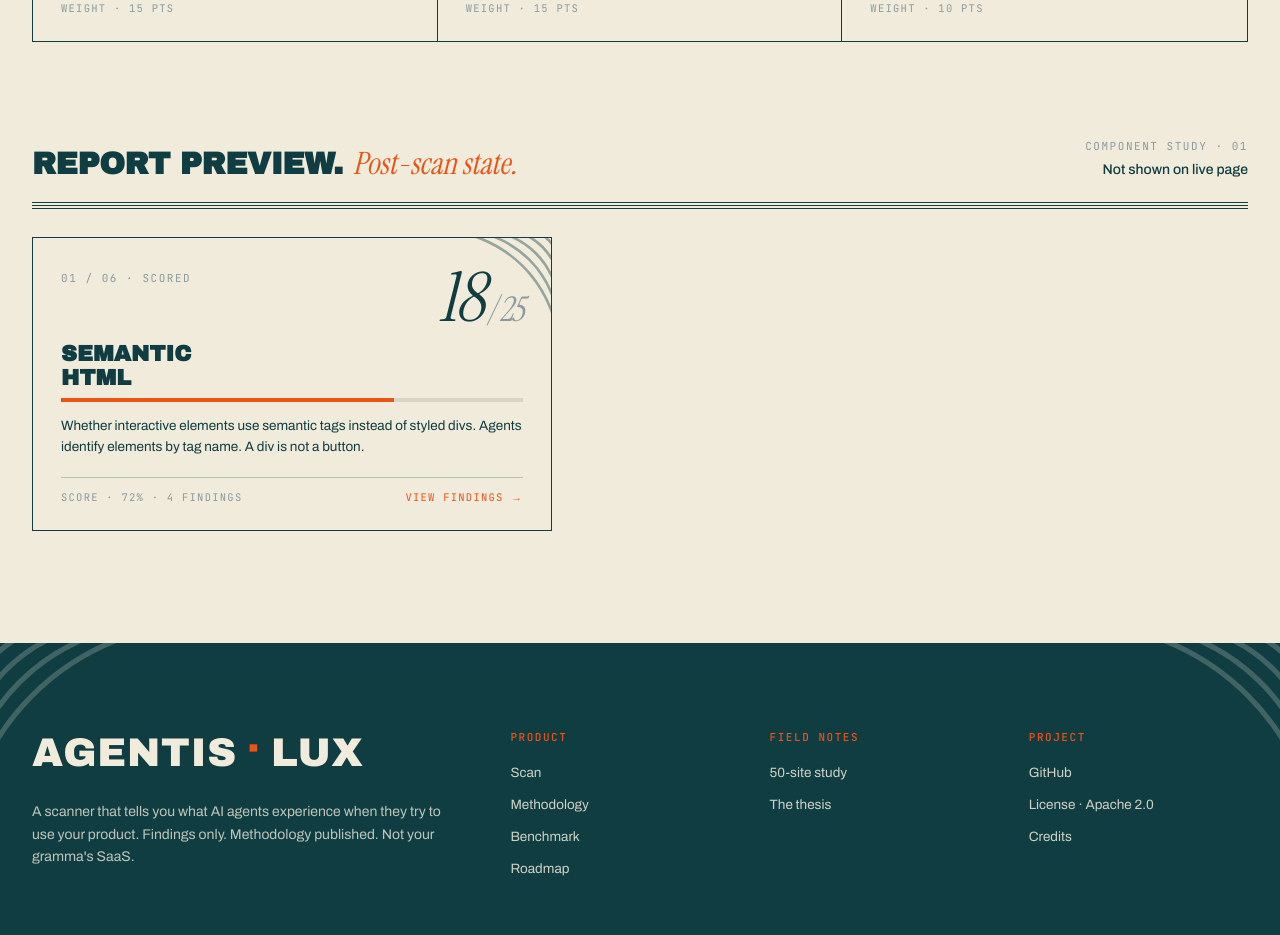
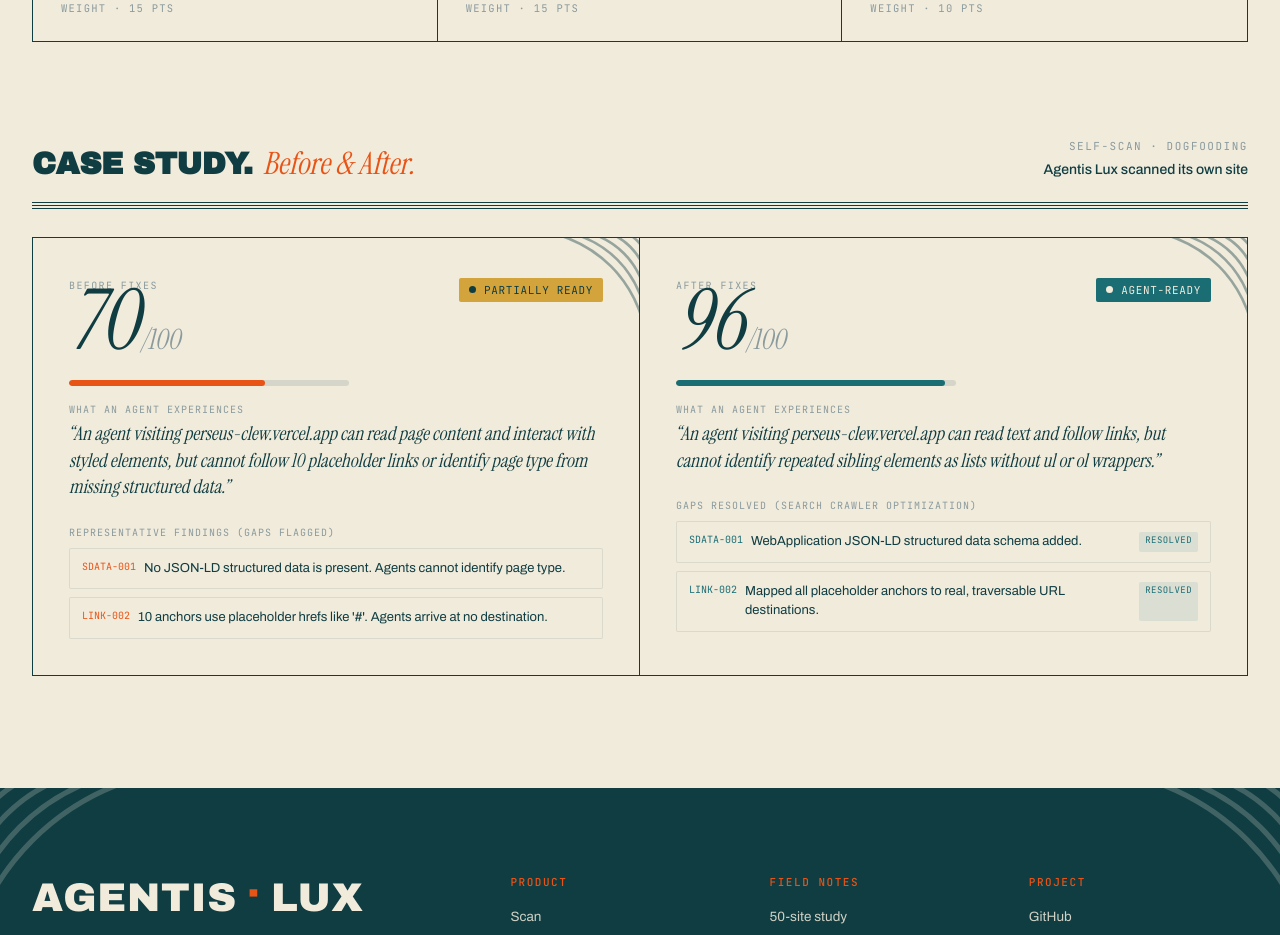
Before and after one commit to earlgreyhot1701D/perseus-clew, a Next.js app in the folder frontend/: page / in a window 1280 px wide. Shown: the part 2520-3455 px from the top of the page. Built offline with nearby package versions, Linux system fonts and the light colour scheme; no server answers.

Commit message:
feat(frontend): implement Before/After self-scan case study panel

```diff
--- a/frontend/components/landing/Categories.module.css
+++ b/frontend/components/landing/Categories.module.css
@@ -232,3 +232,172 @@
     border-bottom: 0 !important;
   }
 }
+
+/* Before/After Case Study styles */
+.beforeAfterGrid {
+  margin-top: 28px;
+  display: grid;
+  grid-template-columns: repeat(2, 1fr);
+  border: 1.5px solid var(--teal);
+}
+
+.beforeAfterCard {
+  position: relative;
+  padding: 40px 36px 36px;
+  background: var(--cream);
+  overflow: hidden;
+  transition: background 200ms ease;
+  isolation: isolate;
+  display: flex;
+  flex-direction: column;
+  gap: 16px;
+}
+
+.beforeAfterCard:first-child {
+  border-right: 1.5px solid var(--teal);
+}
+
+.beforeAfterCard:hover {
+  background: var(--cream-warm);
+}
+
+.scoreLabel {
+  font-family: var(--font-mono);
+  font-size: 10px;
+  letter-spacing: 0.14em;
+  text-transform: uppercase;
+  color: var(--muted);
+  display: block;
+  margin-bottom: -8px;
+}
+
+.scoreNum {
+  font-family: var(--font-serif);
+  font-size: 84px;
+  line-height: 0.85;
+  color: var(--teal);
+  font-style: italic;
+  display: flex;
+  align-items: baseline;
+}
+
+.scoreDenom {
+  font-size: 28px;
+  color: var(--muted);
+  font-style: italic;
+  margin-left: 2px;
+}
+
+.ratingBadge {
+  display: inline-flex;
+  align-items: center;
+  gap: 8px;
+  font-family: var(--font-mono);
+  font-size: 11px;
+  letter-spacing: 0.06em;
+  text-transform: uppercase;
+  padding: 4px 10px;
+  border-radius: 2px;
+  align-self: flex-start;
+}
+
+.statusDot {
+  display: inline-block;
+  width: 7px;
+  height: 7px;
+  border-radius: 50%;
+}
+
+.ringTrack {
+  height: 6px;
+  background: rgba(15, 61, 66, 0.12);
+  border-radius: 3px;
+  overflow: hidden;
+  width: 100%;
+  max-width: 280px;
+}
+
+.ringFill {
+  height: 100%;
+  border-radius: 3px;
+}
+
+.narrativeTitle {
+  font-family: var(--font-mono);
+  font-size: 10px;
+  letter-spacing: 0.1em;
+  text-transform: uppercase;
+  color: var(--muted);
+  display: block;
+  margin-bottom: 4px;
+}
+
+.narrativeLine {
+  font-family: var(--font-serif);
+  font-size: 19px;
+  font-style: italic;
+  line-height: 1.4;
+  color: var(--teal);
+  margin: 0;
+}
+
+.findingList {
+  list-style: none;
+  padding: 0;
+  margin: 8px 0 0;
+  display: flex;
+  flex-direction: column;
+  gap: 8px;
+}
+
+.findingItem {
+  padding: 10px 12px;
+  border: 1px solid rgba(15, 61, 66, 0.1);
+  border-radius: 2px;
+  background: rgba(241, 235, 220, 0.5);
+  font-size: 13px;
+  line-height: 1.5;
+  display: flex;
+  gap: 8px;
+}
+
+.findingId {
+  font-family: var(--font-mono);
+  font-size: 10px;
+  color: var(--sienna);
+  white-space: nowrap;
+}
+
+.findingText {
+  color: var(--teal);
+  margin: 0;
+}
+
+.fixedText {
+  color: var(--teal-mid);
+  text-decoration: line-through;
+  opacity: 0.6;
+}
+
+.resolvedBadge {
+  background: rgba(27, 109, 116, 0.1);
+  color: var(--teal-mid);
+  font-family: var(--font-mono);
+  font-size: 9px;
+  letter-spacing: 0.05em;
+  text-transform: uppercase;
+  padding: 2px 6px;
+  border-radius: 2px;
+  margin-left: auto;
+  white-space: nowrap;
+}
+
+@media (max-width: 768px) {
+  .beforeAfterGrid {
+    grid-template-columns: 1fr;
+  }
+  .beforeAfterCard:first-child {
+    border-right: none;
+    border-bottom: 1.5px solid var(--teal);
+  }
+}
--- a/frontend/components/landing/ReportPreview.tsx
+++ b/frontend/components/landing/ReportPreview.tsx
@@ -1,7 +1,6 @@
 /**
- * ReportPreview: single demo card showing post-scan state.
- * Ported from mockups/agentislux-landing.html.
- * Reuses .cat-card styles from Categories.module.css.
+ * ReportPreview: Before/After case study showing the self-scan comparison.
+ * Reuses design tokens, typography, and styles from Categories.module.css.
  */
 
 import styles from './Categories.module.css';
@@ -20,59 +19,118 @@
             className={styles.catHeadH2}
             style={{ fontSize: 'clamp(24px, 2.4vw, 32px)' }}
           >
-            Report Preview. <span className={styles.catHeadItal}>Post-scan state.</span>
+            Case Study. <span className={styles.catHeadItal}>Before &amp; After.</span>
           </h2>
           <div className={styles.catMeta}>
-            <div className={styles.catMetaTop}>Component Study · 01</div>
-            <div className={styles.catMetaBot}>Not shown on live page</div>
+            <div className={styles.catMetaTop}>Self-Scan · dogfooding</div>
+            <div className={styles.catMetaBot}>Agentis Lux scanned its own site</div>
           </div>
         </header>
 
         <div className={styles.tripleRule} aria-hidden="true"><span /></div>
 
-        <div
-          className={styles.catGrid}
-          style={{ gridTemplateColumns: '1fr', maxWidth: 520, marginTop: 28 }}
-        >
-          <article className={styles.catCard} style={{ borderRight: 0, borderBottom: 0 }}>
+        <div className={styles.beforeAfterGrid}>
+          {/* Card 1: Before Fixes */}
+          <article className={styles.beforeAfterCard}>
             <svg className={styles.catArcs} aria-hidden="true">
               <use href="#arcs-tr" />
             </svg>
             <div className={styles.catTop}>
-              <span className={styles.catNum}>01 / 06 · Scored</span>
-              <span className={styles.catScore}>
-                <span style={{ color: 'var(--teal)' }}>18</span>
-                <span style={{ fontSize: '0.5em', color: 'var(--muted)' }}> / 25</span>
-              </span>
+              <div>
+                <span className={styles.scoreLabel}>Before Fixes</span>
+                <div className={styles.scoreNum}>
+                  70<span className={styles.scoreDenom}>/100</span>
+                </div>
+              </div>
+              <div
+                className={styles.ratingBadge}
+                style={{ backgroundColor: 'var(--ochre)', color: 'var(--teal)' }}
+              >
+                <span className={styles.statusDot} style={{ backgroundColor: 'var(--teal)' }} />
+                Partially Ready
+              </div>
             </div>
-            <h3 className={styles.catName}>Semantic<br />HTML</h3>
-            <div
-              style={{
-                height: 4,
-                background: 'rgba(15,61,66,0.12)',
-                margin: '2px 0 14px',
-                position: 'relative',
-                overflow: 'hidden'
-              }}
-            >
-              <div style={{ position: 'absolute', inset: '0 28% 0 0', background: 'var(--sienna)' }} />
+
+            <div className={styles.ringTrack}>
+              <div className={styles.ringFill} style={{ width: '70%', background: 'var(--sienna)' }} />
             </div>
-            <p className={styles.catDesc}>
-              Whether interactive elements use semantic tags instead of styled divs. Agents identify elements by tag name. A div is not a button.
-            </p>
-            <div className={styles.catFoot} style={{ display: 'flex', justifyContent: 'space-between', alignItems: 'center' }}>
-              <span>Score · 72% · 4 findings</span>
-              <span
-                style={{
-                  color: 'var(--sienna)',
-                  fontFamily: 'var(--font-mono)',
-                  textTransform: 'uppercase',
-                  fontSize: '10.5px',
-                  letterSpacing: '0.12em'
-                }}
+
+            <div>
+              <span className={styles.narrativeTitle}>What an agent experiences</span>
+              <p className={styles.narrativeLine}>
+                “An agent visiting perseus-clew.vercel.app can read page content and interact with styled elements, but cannot follow 10 placeholder links or identify page type from missing structured data.”
+              </p>
+            </div>
+
+            <div style={{ marginTop: 8 }}>
+              <span className={styles.narrativeTitle}>Representative Findings (Gaps Flagged)</span>
+              <ul className={styles.findingList}>
+                <li className={styles.findingItem}>
+                  <span className={styles.findingId}>SDATA-001</span>
+                  <p className={styles.findingText}>
+                    No JSON-LD structured data is present. Agents cannot identify page type.
+                  </p>
+                </li>
+                <li className={styles.findingItem}>
+                  <span className={styles.findingId}>LINK-002</span>
+                  <p className={styles.findingText}>
+                    10 anchors use placeholder hrefs like &apos;#&apos;. Agents arrive at no destination.
+                  </p>
+                </li>
+              </ul>
+            </div>
+          </article>
+
+          {/* Card 2: After Fixes */}
+          <article className={styles.beforeAfterCard}>
+            <svg className={styles.catArcs} aria-hidden="true">
+              <use href="#arcs-tr" />
+            </svg>
+            <div className={styles.catTop}>
+              <div>
+                <span className={styles.scoreLabel}>After Fixes</span>
+                <div className={styles.scoreNum}>
+                  96<span className={styles.scoreDenom}>/100</span>
+                </div>
+              </div>
+              <div
+                className={styles.ratingBadge}
+                style={{ backgroundColor: 'var(--teal-mid)', color: 'var(--cream)' }}
               >
-                View findings &#8594;
-              </span>
+                <span className={styles.statusDot} style={{ backgroundColor: 'var(--cream)' }} />
+                Agent-Ready
+              </div>
+            </div>
+
+            <div className={styles.ringTrack}>
+              <div className={styles.ringFill} style={{ width: '96%', background: 'var(--teal-mid)' }} />
+            </div>
+
+            <div>
+              <span className={styles.narrativeTitle}>What an agent experiences</span>
+              <p className={styles.narrativeLine}>
+                “An agent visiting perseus-clew.vercel.app can read text and follow links, but cannot identify repeated sibling elements as lists without ul or ol wrappers.”
+              </p>
+            </div>
+
+            <div style={{ marginTop: 8 }}>
+              <span className={styles.narrativeTitle}>Gaps Resolved (Search Crawler Optimization)</span>
+              <ul className={styles.findingList}>
+                <li className={styles.findingItem}>
+                  <span className={styles.findingId} style={{ color: 'var(--teal-mid)' }}>SDATA-001</span>
+                  <p className={styles.findingText}>
+                    WebApplication JSON-LD structured data schema added.
+                  </p>
+                  <span className={styles.resolvedBadge}>Resolved</span>
+                </li>
+                <li className={styles.findingItem}>
+                  <span className={styles.findingId} style={{ color: 'var(--teal-mid)' }}>LINK-002</span>
+                  <p className={styles.findingText}>
+                    Mapped all placeholder anchors to real, traversable URL destinations.
+                  </p>
+                  <span className={styles.resolvedBadge}>Resolved</span>
+                </li>
+              </ul>
             </div>
           </article>
         </div>
```
